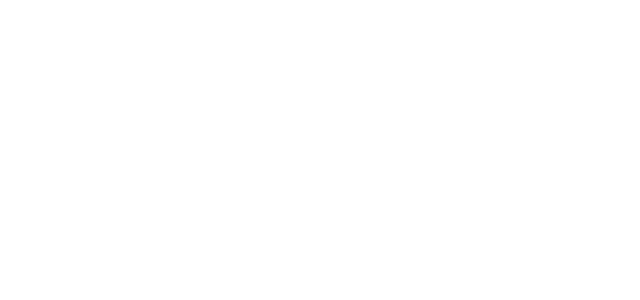
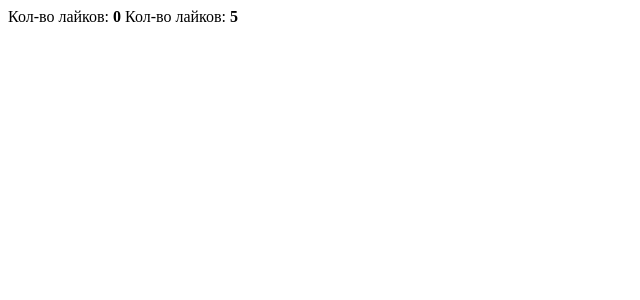
Before and after one commit to Electrum96/vue3, a Vue app: page / in a window 1280 px wide. Shown: the top 300 px of the page, without its empty margins (0-640 px from the left). Built offline with nearby package versions, Linux system fonts and the light colour scheme.

Commit message:
'description of sections, embedding models using interpolation'

```diff
--- a/src/App.vue
+++ b/src/App.vue
@@ -1,15 +1,22 @@
-<template>
+<template> <!--секция для разметки-->
   <div>
-
+   Кол-во лайков: <strong>{{likes}}</strong>  <!--модель встраивается при помощи интерполяции-->
+    Кол-во лайков: <strong>{{dislikes}}</strong>
   </div>
 </template>
 
-<script>
+<script> /*логика компонента по дефолту экспортируется объект*/
 export default {
+   data() {
+     return {
+       likes: 0,   /*описание модели*/
+       dislikes: 5
+     }
+   }
 
 }
 </script>
 
-<style lang="scss" scoped>
+<style scoped>/* блок для стилей, директива scoped указывает, что стили будут применены внутри  данного компонента*/
 
 </style>
```
